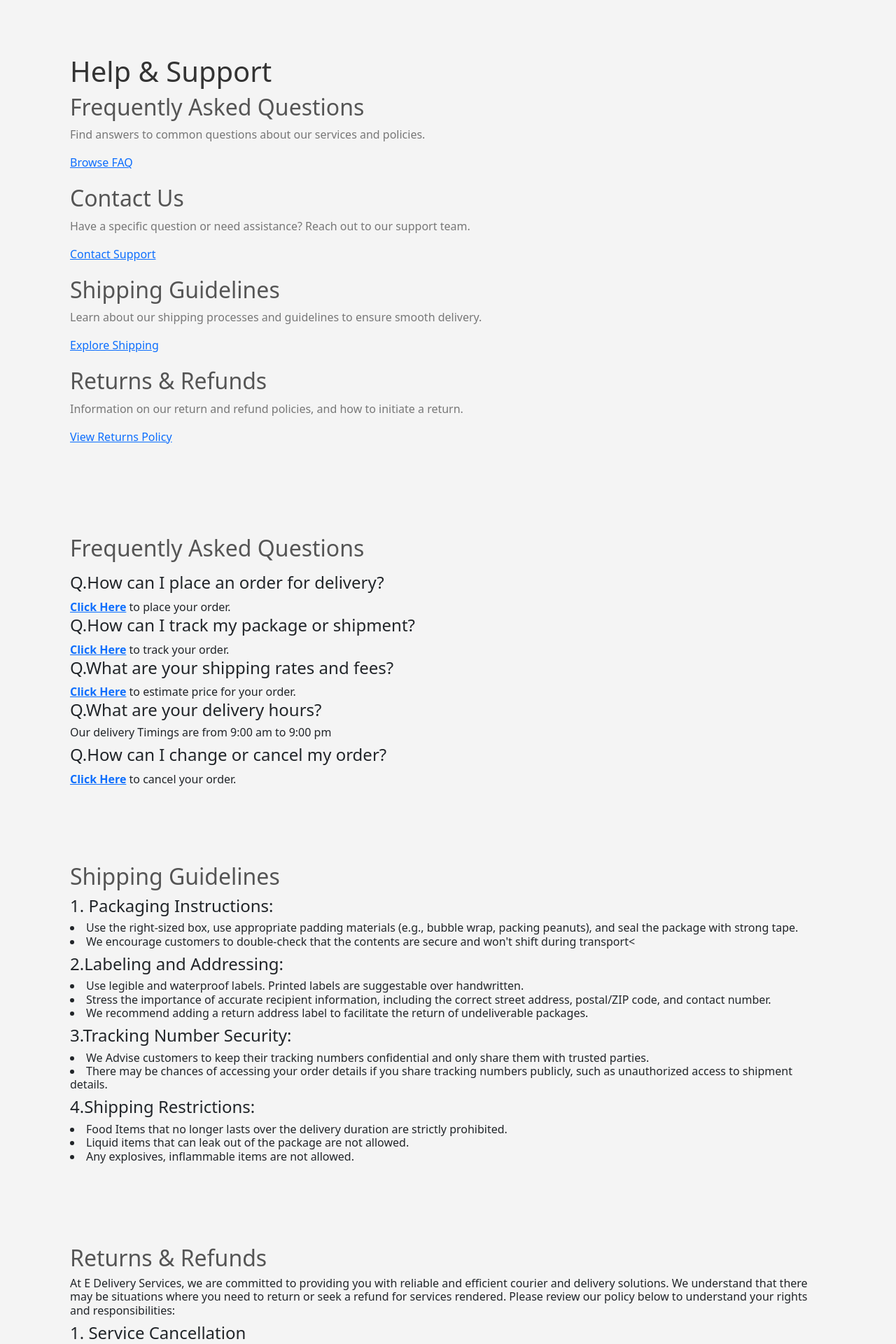
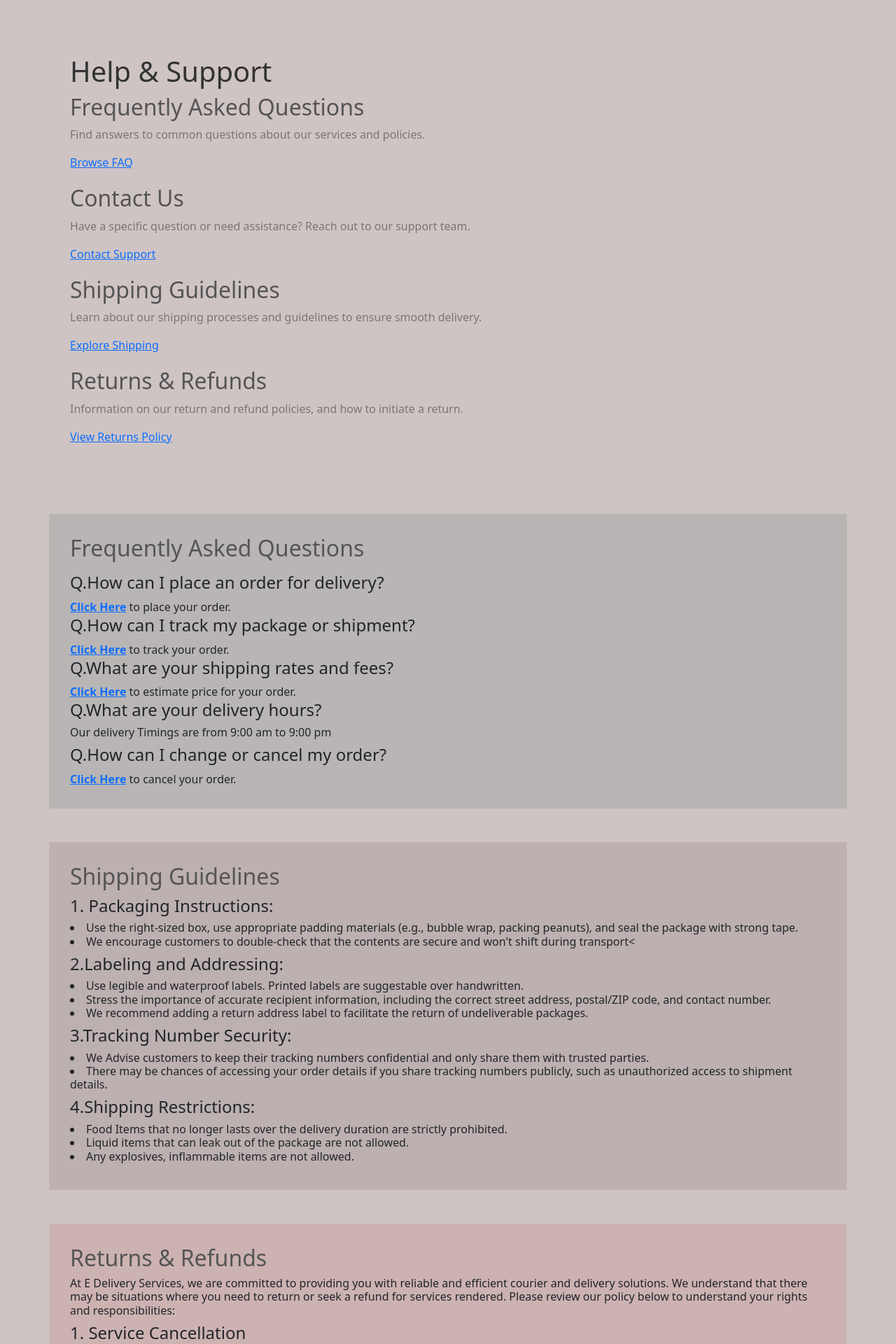
Before and after one commit to YannamYeswanth/COURIER-PARCEL-DELIVERY-DATABASE-MANAGEMENT-SYSTEM, a Django app: template Parcel_delivery/courier_service/templates/Help.html in a window 1280 px wide. Shown: the top 1920 px of the page at 70% size. Run offline with Django 4.2, Linux system fonts and the light colour scheme; the template is opened without the code that fills it, so the values that code supplies are empty.

Commit message:
Update Help.html

```diff
--- a/Parcel_delivery/courier_service/templates/Help.html
+++ b/Parcel_delivery/courier_service/templates/Help.html
@@ -7,7 +7,7 @@
     <link href="https://cdn.jsdelivr.net/npm/bootstrap@5.3.2/dist/css/bootstrap.min.css" rel="stylesheet" integrity="sha384-T3c6CoIi6uLrA9TneNEoa7RxnatzjcDSCmG1MXxSR1GAsXEV/Dwwykc2MPK8M2HN" crossorigin="anonymous">
     <style>
         body {
-            background-color: #f4f4f4;
+            background-color: #cfc4c4;
         }
         .container {
             padding: 30px;
@@ -56,7 +56,7 @@
     </div>
 
 
-    <div id="faq-link" class="container mt-5">
+    <div id="faq-link" class="container mt-5" style="background-color: #b9b5b5;">
         <h2>Frequently Asked Questions</h2>
         <p></p>
         <h4 >Q.How can I place an order for delivery?</h4>
@@ -72,7 +72,7 @@
     </div>
 
 
-    <div id="shipping-link" class="container mt-5">
+    <div id="shipping-link" class="container mt-5" style="background-color: #bcb0b0;">
         <h2>Shipping Guidelines</h2>
         <h4>1. Packaging Instructions:</h4>
         <h6>
@@ -103,7 +103,7 @@
     </div>
 
 
-    <div id="returns-link" class="container mt-5">
+    <div id="returns-link" class="container mt-5" style="background-color: #cdb2b2;">
         <h2>Returns & Refunds</h2>
 
         <h6>
```
